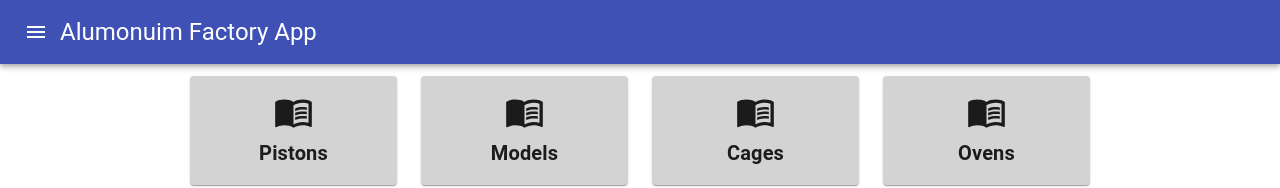
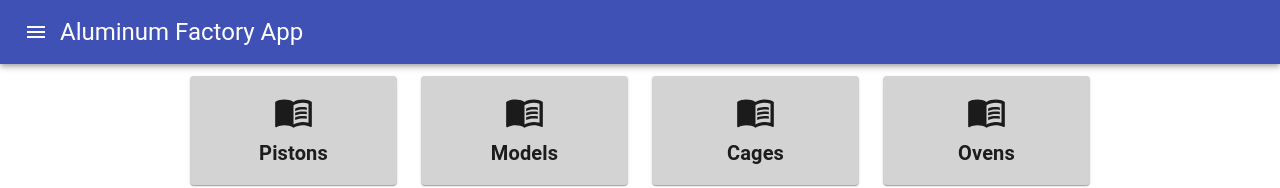
Before and after one commit to ahmady016/aluminum_factory, a React (Create React App) app: page /dashboard in a window 1280 px wide. Shown: the top 188 px of the page. Built offline with nearby package versions, Linux system fonts and the light colour scheme.

Commit message:
correct app name spelling

```diff
--- a/package.json
+++ b/package.json
@@ -1,5 +1,5 @@
 {
-  "name": "alumonuim_factory",
+  "name": "aluminum_factory",
   "version": "0.1.0",
   "private": true,
   "dependencies": {
--- a/public/index.html
+++ b/public/index.html
@@ -23,7 +23,7 @@
       work correctly both with client-side routing and a non-root public URL.
       Learn how to configure a non-root public URL by running `npm run build`.
     -->
-    <title>Alumonuim Factory App</title>
+    <title>Aluminum Factory App</title>
   </head>
   <body>
     <noscript>You need to enable JavaScript to run this app.</noscript>
--- a/src/App.js
+++ b/src/App.js
@@ -9,7 +9,7 @@ import Dashboard from './Dashboard'
 function App() {
 	return (
 		<>
-			<Header title="Alumonuim Factory App" />
+			<Header title="Aluminum Factory App" />
 			<Container>
 				<Switch>
 					<Route path="/dashboard" component={Dashboard} />
```
